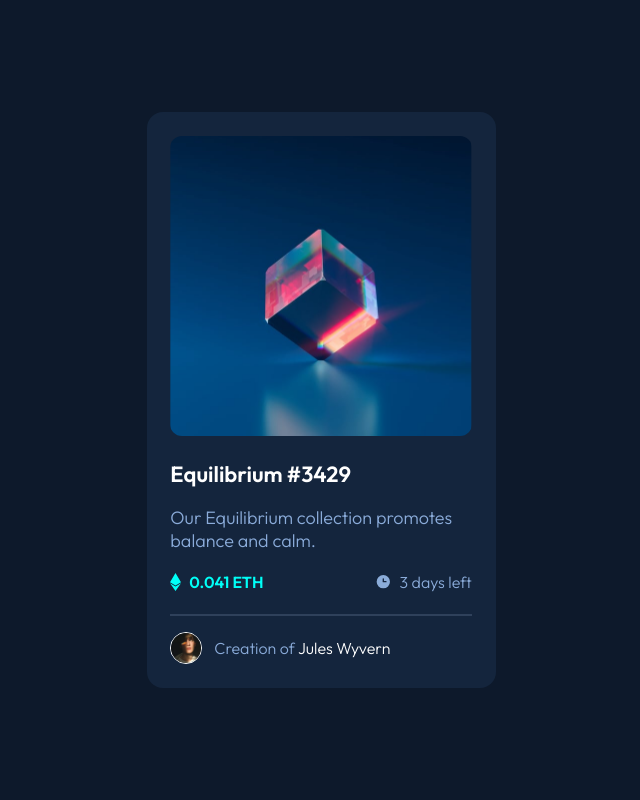
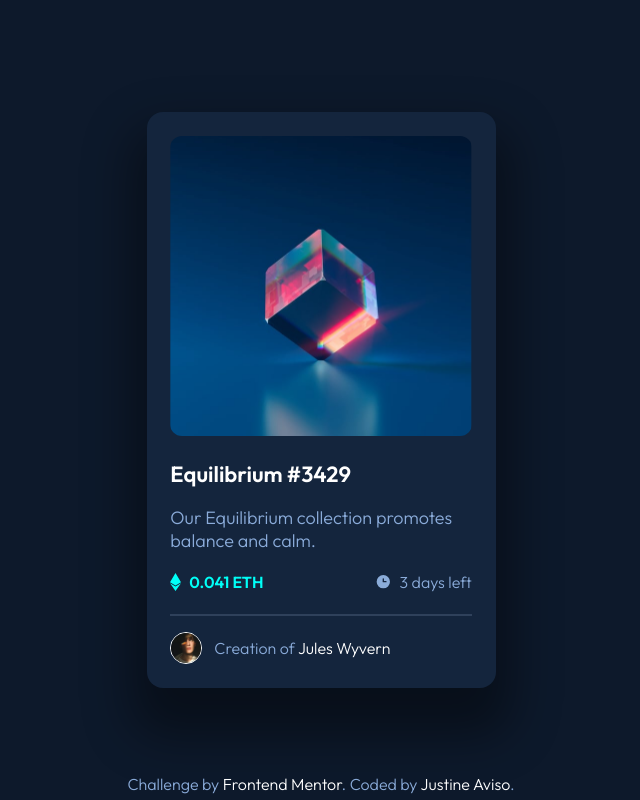
Before and after one commit to jastenn/frontend-mentor-nft-preview, a website: page index.html in a window 1280 px wide. Shown: the whole page, without its empty margins (319-959 px from the left). Drawn offline with Linux system fonts and the light colour scheme.

Commit message:
Readme updated and Attribution added

```diff
--- a/index.html
+++ b/index.html
@@ -81,11 +81,15 @@
       </div>
     </main>
 
-    <!-- <div class="attribution">
+    <div class="frontendmentor__attribution">
       Challenge by
-      <a href="https://www.frontendmentor.io?ref=challenge" target="_blank"
+      <a
+        href="https://www.frontendmentor.io?ref=challenge"
+        class="link"
+        target="_blank"
         >Frontend Mentor</a
-      >. Coded by <a href="#">Your Name Here</a>.
-    </div> -->
+      >. Coded by
+      <a href="https://github.com/jastenn" class="link">Justine Aviso</a>.
+    </div>
   </body>
 </html>
--- a/src/scss/main.scss
+++ b/src/scss/main.scss
@@ -44,6 +44,7 @@ img {
   margin: 0 auto;
   width: $cardWidthDesktop;
   background-color: $clrBgCard;
+  box-shadow: 0 2rem 3rem 1rem rgba($color: #000000, $alpha: 0.4);
 
   &__container {
     margin: 0 auto;
@@ -157,3 +158,9 @@ img {
     }
   }
 }
+
+.frontendmentor__attribution {
+  position: absolute;
+  bottom: 0.75vh;
+  z-index: -1;
+}
```
Also changed, not shown: README-template.md (deleted), README.md, styles/style.css.
